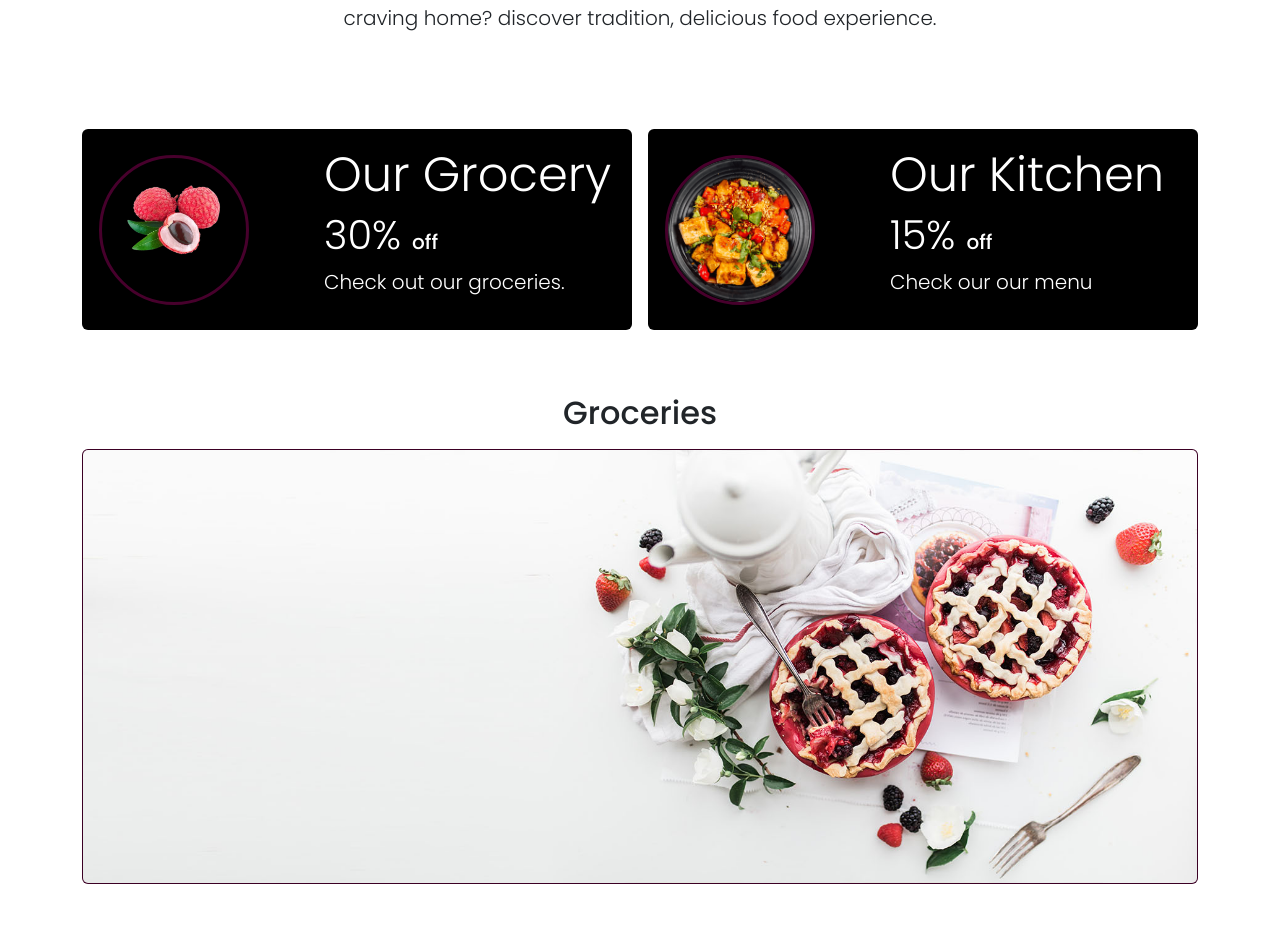
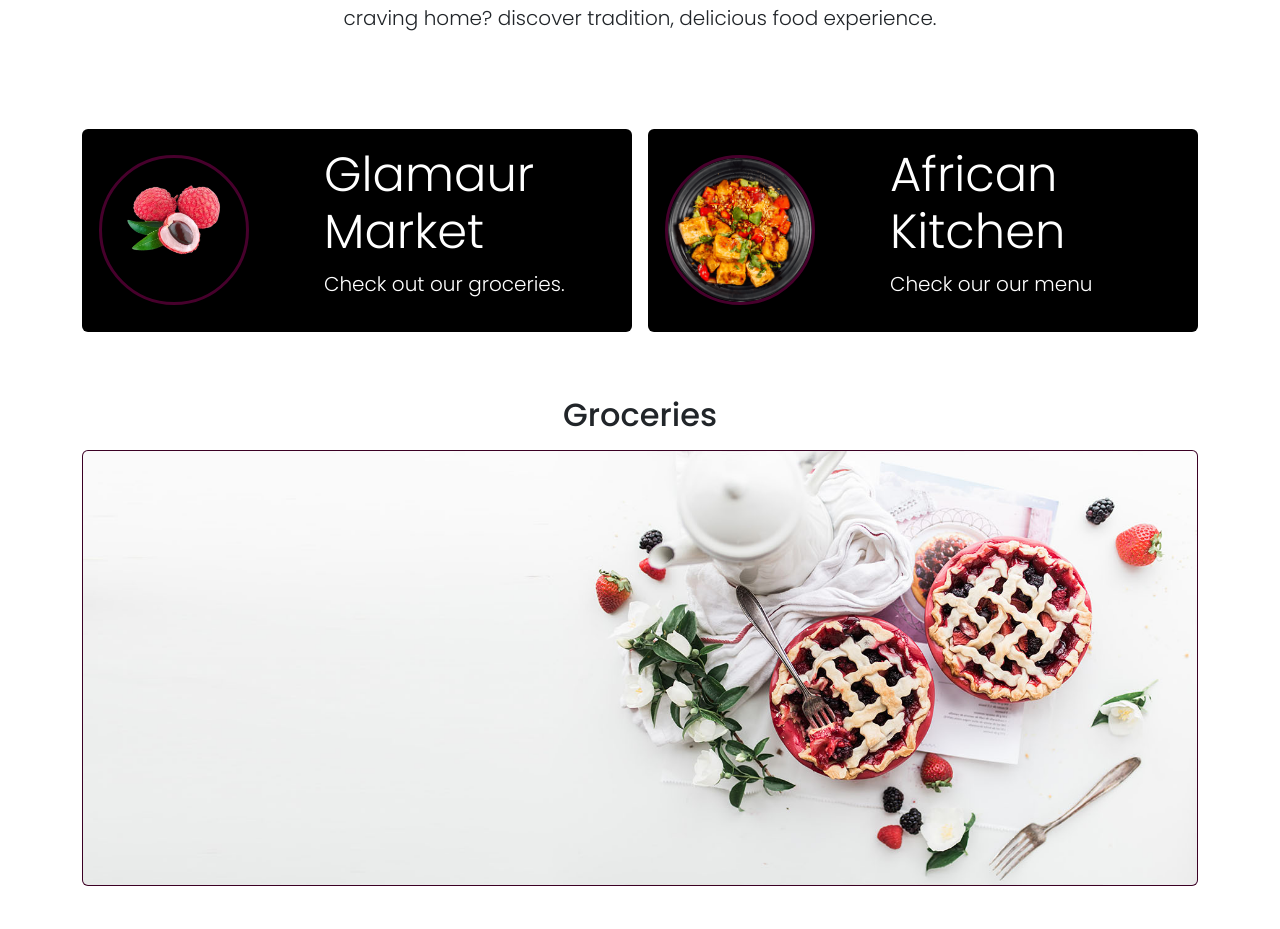
Before and after one commit to nathanielnosa/gak, a plain HTML site: page index.html in a window 1280 px wide. Shown: the part 882-1811 px from the top of the page. Drawn offline with nearby package versions, Linux system fonts and the light colour scheme.

Commit message:
giant to glamur

```diff
--- a/index.html
+++ b/index.html
@@ -161,8 +161,7 @@
                                     </div>
                                 </div>
                                 <div class="col-md-7">
-                                    <h4 class="display-5">Our Grocery</h4>
-                                    <h5 class="display-6">30% <span class="h5">off</span></h5>
+                                    <h4 class="display-5">Glamaur Market</h4>
                                     <p class="lead">Check out our groceries.</p>
                                 </div>
                             </div>
@@ -180,8 +179,7 @@
                                     </div>
                                 </div>
                                 <div class="col-md-7">
-                                    <h4 class="display-5">Our Kitchen</h4>
-                                    <h5 class="display-6">15% <span class="h5">off</span></h5>
+                                    <h4 class="display-5">African Kitchen</h4>
                                     <p class="lead">Check our our menu</p>
                                 </div>
                             </div>
```
